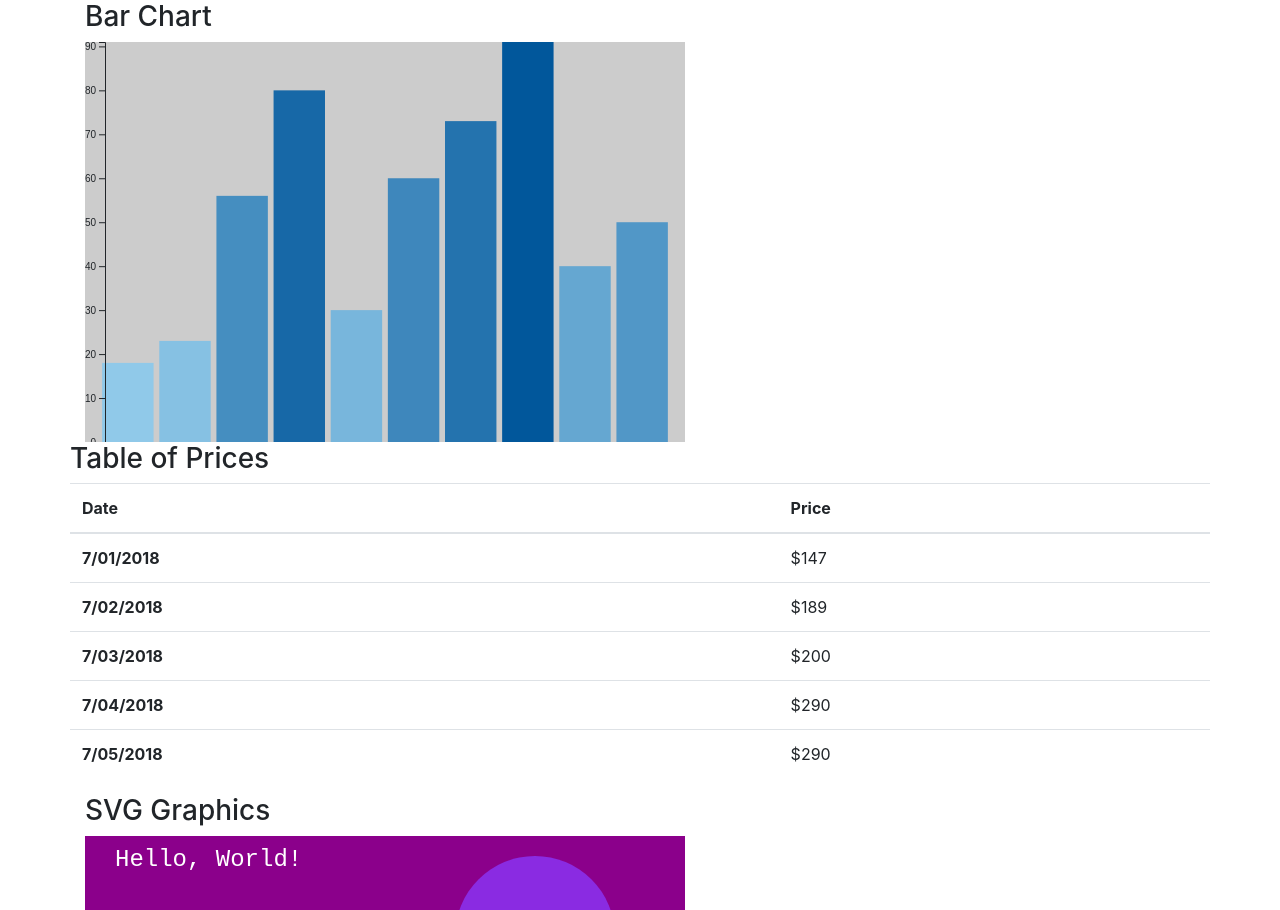
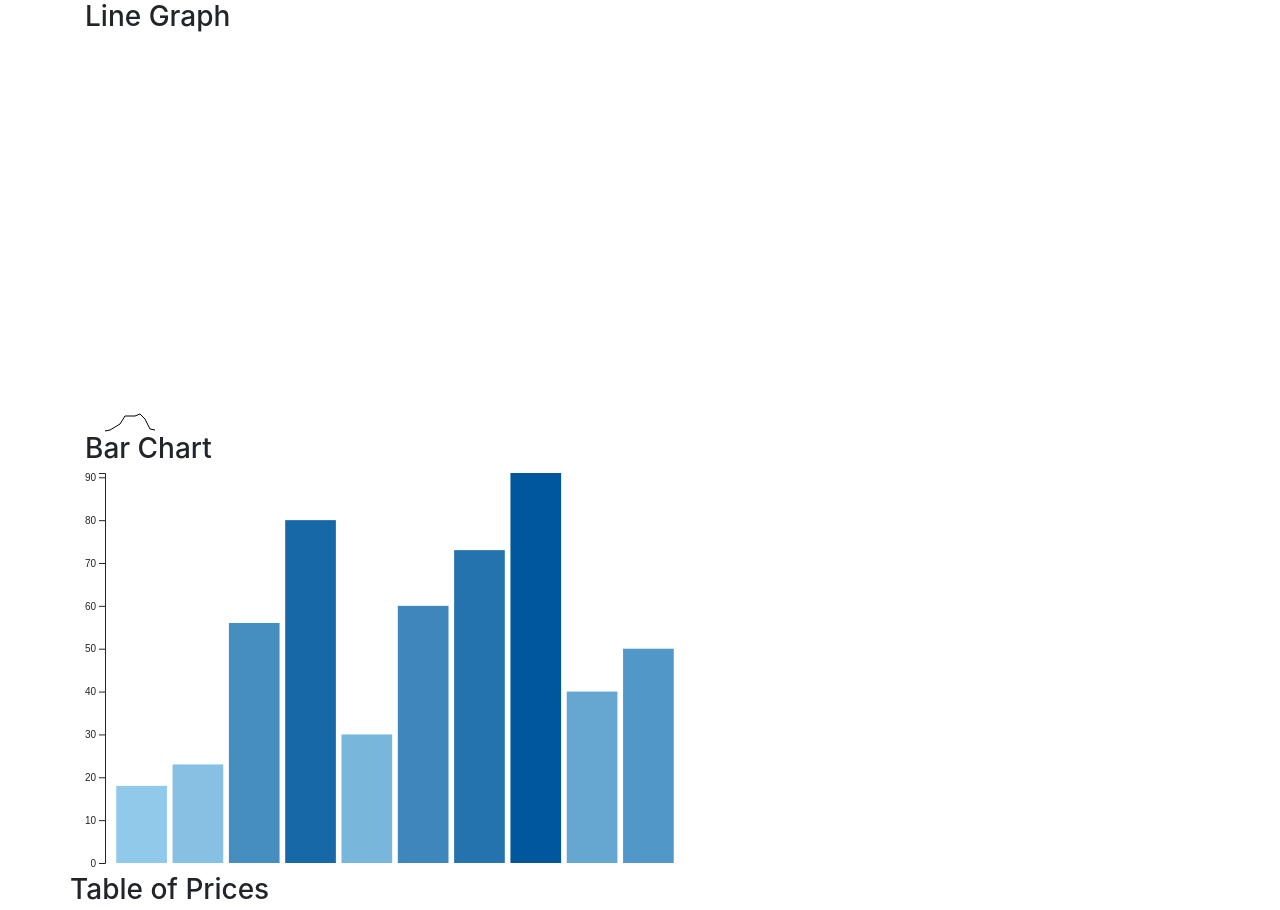
Before and after one commit to ddanskin/fun-with-data, a plain HTML site: page index.html in a window 1280 px wide. Shown: the top 910 px of the page. Drawn offline with nearby package versions, Linux system fonts and the light colour scheme.

Commit message:
create line graph

```diff
--- a/index.html
+++ b/index.html
@@ -9,13 +9,19 @@
     </head>
     <body>
         <div class="container">
-            <div class="row bars">
+            <div class="row">
+                <div class="col">
+                    <h3>Line Graph</h3>
+                    <div id="lineGraph"></div>
+                </div>
+            </div>
+            <div class="row">
                 <div class="col">
                     <h3>Bar Chart</h3>
                     <div id="barChart"></div>
                 </div>
             </div>
-            <div class="row tables">
+            <div class="row">
                 <h3>Table of Prices</h3>
                 <table class="table table table-hover">
                     <thead>
@@ -42,5 +48,6 @@
         <script src="https://stackpath.bootstrapcdn.com/bootstrap/4.1.1/js/bootstrap.min.js" integrity="sha384-smHYKdLADwkXOn1EmN1qk/HfnUcbVRZyYmZ4qpPea6sjB/pTJ0euyQp0Mk8ck+5T" crossorigin="anonymous"></script>
         <script src="https://d3js.org/d3.v5.min.js"></script>
         <script src="main.js"></script>
+        <script src="line_graph.js"></script>
     </body>
 </html>
--- /dev/null
+++ b/line_graph.js
@@ -0,0 +1,17 @@
+const dataArray = [
+    {x:20,y:1},{x:25,y:2},{x:30,y:5},{x:35,y:8},
+    {x:40,y:16},{x:45,y:16},{x:50,y:16},{x:55,y:18},
+    {x:60,y:13},{x:65,y:3},{x:70,y:2}];
+
+let lineGraph = d3.select('#lineGraph').append('svg')
+    .attr('height', height)
+    .attr('width', width);
+
+let line = d3.line()
+    .x(function(d, i){ return d.x; })
+    .y(function(d, i){ return height - d.y; })
+
+lineGraph.append('path')
+    .attr('fill', 'none')
+    .attr('stroke', '#000')
+    .attr('d', line(dataArray));
--- a/main.js
+++ b/main.js
@@ -1,14 +1,13 @@
 const barData = [18, 23, 56, 80, 30, 60, 73, 91, 40, 50];
 
-let height = 400,
-    width = 600,
-    barWidth = 50,
-    barOffset = 5;
+let margin = { top: 0, right: 0, bottom: 10, left: 20 },
+    height = 400 - margin.top - margin.bottom,
+    width = 600 - margin.left - margin.right;
 
 let xScale = d3.scaleBand()
     .domain(barData)
     .paddingInner(.1)
-    .paddingOuter(.3)
+    .paddingOuter(.2)
     .range([0, width]);
 
 let yScale = d3.scaleLinear()
@@ -30,10 +29,10 @@ let colors = d3.scaleLinear()
 let barChart =
 d3.select('#barChart')
     .append('svg')
-        .attr('width', width)
-        .attr('height', height)
-        .style('background', '#CCCCCC')
+        .attr('width', width + margin.left + margin.right)
+        .attr('height', height + margin.top + margin.bottom)
     .append('g')
+    .attr('transform', 'translate(' + margin.left + ',' + margin.right + ')')
     .selectAll('rect').data(barData)
         .enter().append('rect')
             .attr('fill',function(d) {
```
